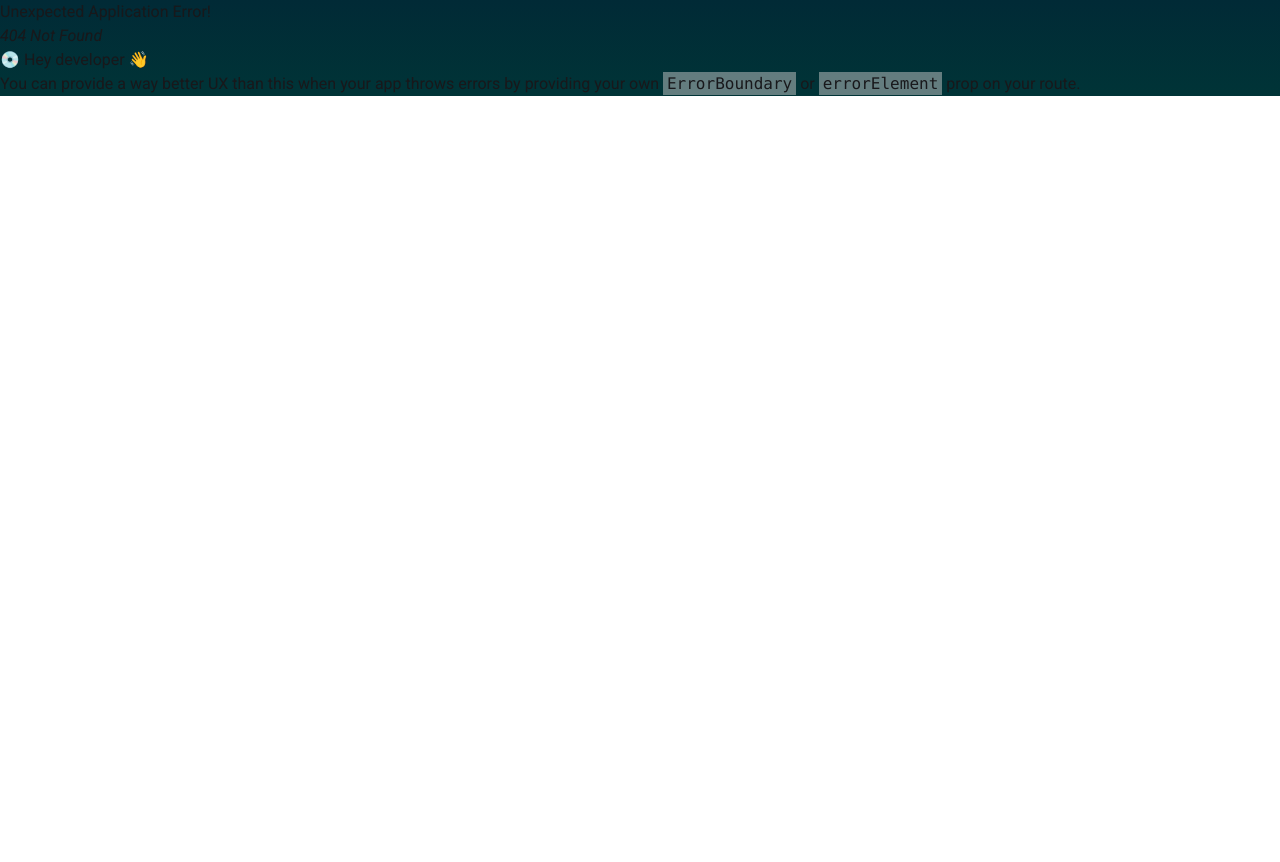
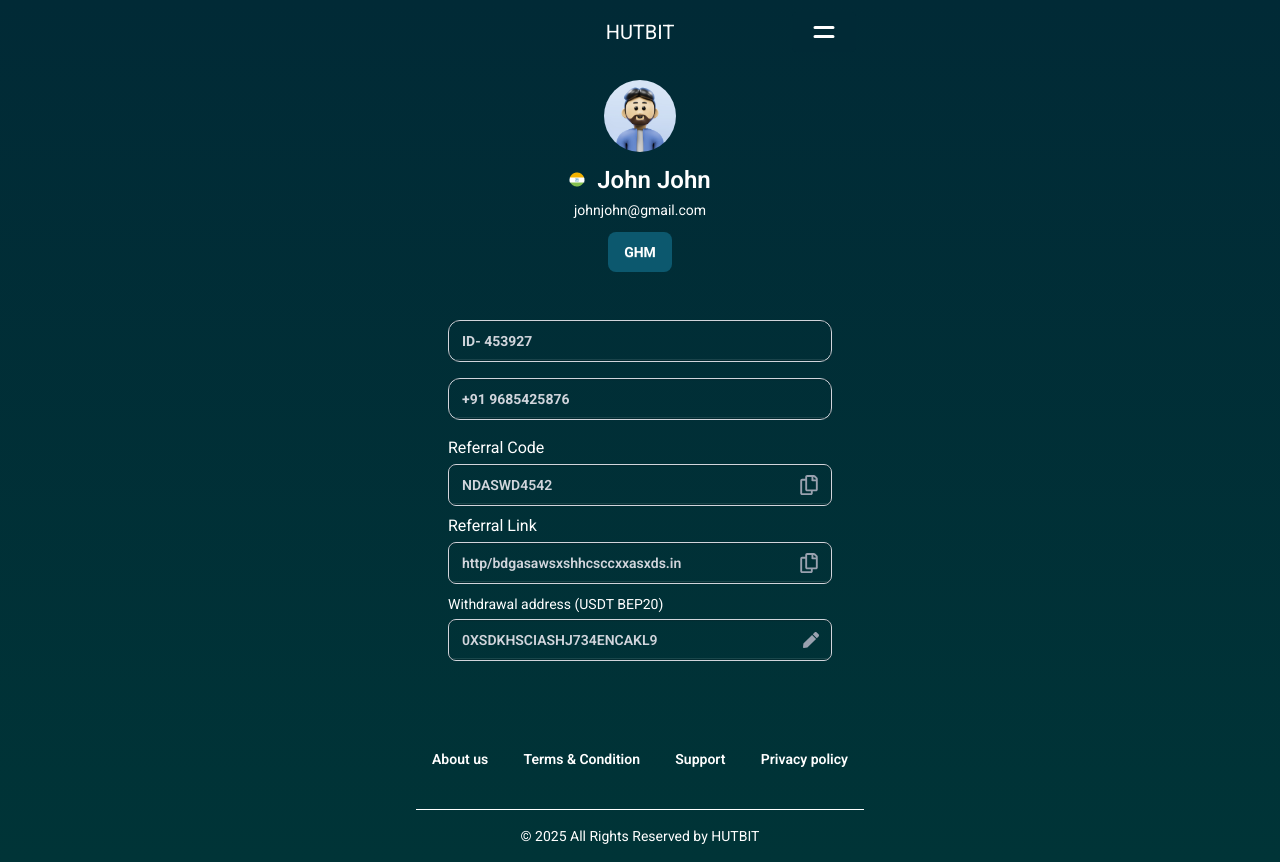
Before and after one commit to Arif-Islam21/hutbit, a React (Vite) app: page /profile in a window 1280 px wide. Before the commit this address had no page. Before the commit the page ends 800 px from the top, so only its background shows below. Built offline with nearby package versions, Linux system fonts and the light colour scheme.

Commit message:
profile page done

```diff
--- a/src/Components/Shared/Footer.jsx
+++ b/src/Components/Shared/Footer.jsx
@@ -1,7 +1,7 @@
 const Footer = () => {
   return (
     <div>
-      <footer className="footer flex items-center justify-between bg-transparent text-white py-10">
+      <footer className="footer flex px-4 items-center justify-between bg-transparent text-white py-10">
         <h6 className="text-md font-semibold">About us</h6>
         <h6 className="text-md font-semibold">Terms & Condition</h6>
         <h6 className="text-md font-semibold">Support</h6>
--- /dev/null
+++ b/src/Pages/Profile/Profile.jsx
@@ -0,0 +1,81 @@
+import Footer from "../../Components/Shared/Footer";
+import ProfileAvater from "./ProfileAvater";
+import { FaPen, FaRegCopy } from "react-icons/fa";
+
+const Profile = () => {
+  return (
+    <div>
+      <ProfileAvater />
+      <form className="mx-8 my-12">
+        <div className="form-control mb-4">
+          <div className="border border-gray-300 rounded-xl">
+            <input
+              type="text"
+              defaultValue="ID- 453927"
+              className="input w-full bg-transparent text-gray-300 font-bold placeholder:text-gray-400"
+            />
+          </div>
+        </div>
+        <div className="form-control mb-4">
+          <div className="border border-gray-300 rounded-xl">
+            <input
+              type="tel"
+              defaultValue="+91 9685425876"
+              className="input w-full bg-transparent text-gray-300 font-bold placeholder:text-gray-400"
+            />
+          </div>
+        </div>
+        <div className="form-control mb-2">
+          <label className="label mb-1">
+            <span className="label-text text-white">Referral Code</span>
+          </label>
+          <div className="relative border border-gray-300 rounded-lg">
+            <input
+              type="text"
+              defaultValue="NDASWD4542"
+              className="input w-full bg-transparent text-gray-300 font-semibold placeholder:text-gray-400 pr-10"
+            />
+            <span className="absolute right-3 top-1/2 transform -translate-y-1/2 text-gray-400">
+              <FaRegCopy size={20} />
+            </span>
+          </div>
+        </div>
+        <div className="form-control mb-2">
+          <label className="label mb-1">
+            <span className="label-text text-white">Referral Link</span>
+          </label>
+          <div className="relative border border-gray-300 rounded-lg">
+            <input
+              type="text"
+              defaultValue="http/bdgasawsxshhcsccxxasxds.in"
+              className="input w-full bg-transparent text-gray-300 font-semibold placeholder:text-gray-400 pr-10"
+            />
+            <span className="absolute right-3 top-1/2 transform -translate-y-1/2 text-gray-400">
+              <FaRegCopy size={20} />
+            </span>
+          </div>
+        </div>
+        <div className="form-control mb-2">
+          <label className="label mb-1">
+            <span className="label-text text-white textarea-md">
+              Withdrawal address (USDT BEP20)
+            </span>
+          </label>
+          <div className="relative border border-gray-300 rounded-lg">
+            <input
+              type="text"
+              defaultValue="0XSDKHSCIASHJ734ENCAKL9"
+              className="input w-full bg-transparent text-gray-300 font-semibold placeholder:text-gray-400 pr-10"
+            />
+            <span className="absolute right-3 top-1/2 transform -translate-y-1/2 text-gray-400">
+              <FaPen size={16} />
+            </span>
+          </div>
+        </div>
+      </form>
+      <Footer />
+    </div>
+  );
+};
+
+export default Profile;
--- /dev/null
+++ b/src/Pages/Profile/ProfileAvater.jsx
@@ -0,0 +1,26 @@
+import avater from "../../assets/pictures/profile.jpg";
+import india from "../../assets/pictures/india.png";
+
+const ProfileAvater = () => {
+  return (
+    <div className="mt-4">
+      <div className="flex items-center justify-center flex-col">
+        <div className="avatar">
+          <div className="w-18 rounded-full">
+            <img src={avater} alt="Profile Avatar" />
+          </div>
+        </div>
+        <div className="flex items-center gap-3 justify-center mt-3">
+          <img src={india} alt="India" className="size-4" />
+          <h2 className="text-2xl font-semibold">John John</h2>
+        </div>
+        <p className="text-sm my-1 text-center">johnjohn@gmail.com</p>
+        <button className="btn rounded-lg bg-ninth text-white font-bold border-none shadow-none mt-2">
+          GHM
+        </button>
+      </div>
+    </div>
+  );
+};
+
+export default ProfileAvater;
--- a/src/Routes/Routes.jsx
+++ b/src/Routes/Routes.jsx
@@ -9,6 +9,7 @@
 import PasswordReset from "../Pages/Authentication/PasswordReset";
 import AboutUs from "../Pages/AboutUs/AboutUs";
 import Boost from "../Pages/Boost/Boost";
+import Profile from "../Pages/Profile/Profile";
 
 const HomeRoutes = createBrowserRouter([
   {
@@ -31,6 +32,10 @@
         path: "/boost",
         element: <Boost />,
       },
+      {
+        path: "/profile",
+        element: <Profile />,
+      },
     ],
   },
   {
```
Also changed, not shown: src/assets/pictures/india.png (added).
